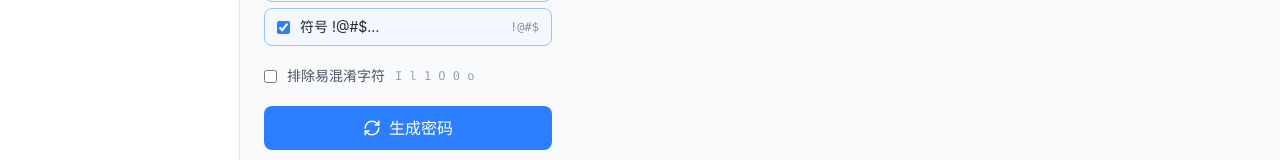
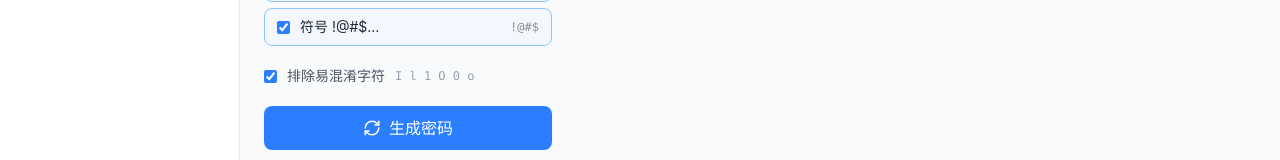
Before and after one commit to huhuaaa/front-end-experience-record, a React (Vite) app in the folder demo/tools/: page /tools/password-generator in a window 1280 px wide. Shown: the part 362-522 px from the top of the page. Built offline with nearby package versions, Linux system fonts and the light colour scheme.

Commit message:
fix: 排除易混淆字符默认勾选

```diff
--- a/demo/tools/src/pages/PasswordGenerator.jsx
+++ b/demo/tools/src/pages/PasswordGenerator.jsx
@@ -40,7 +40,7 @@ export default function PasswordGenerator() {
     number: true,
     symbol: true,
   })
-  const [excludeAmbiguous, setExcludeAmbiguous] = useState(false)
+  const [excludeAmbiguous, setExcludeAmbiguous] = useState(true)
   const [password, setPassword] = useState('')
   const [copied, setCopied] = useState(false)
   const [history, setHistory] = useState([])
```
